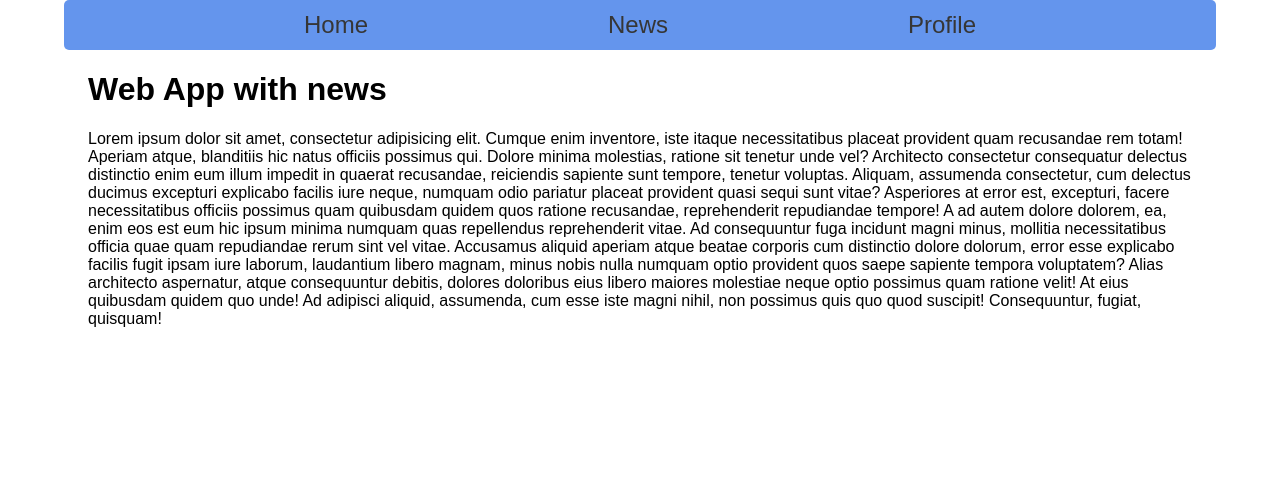
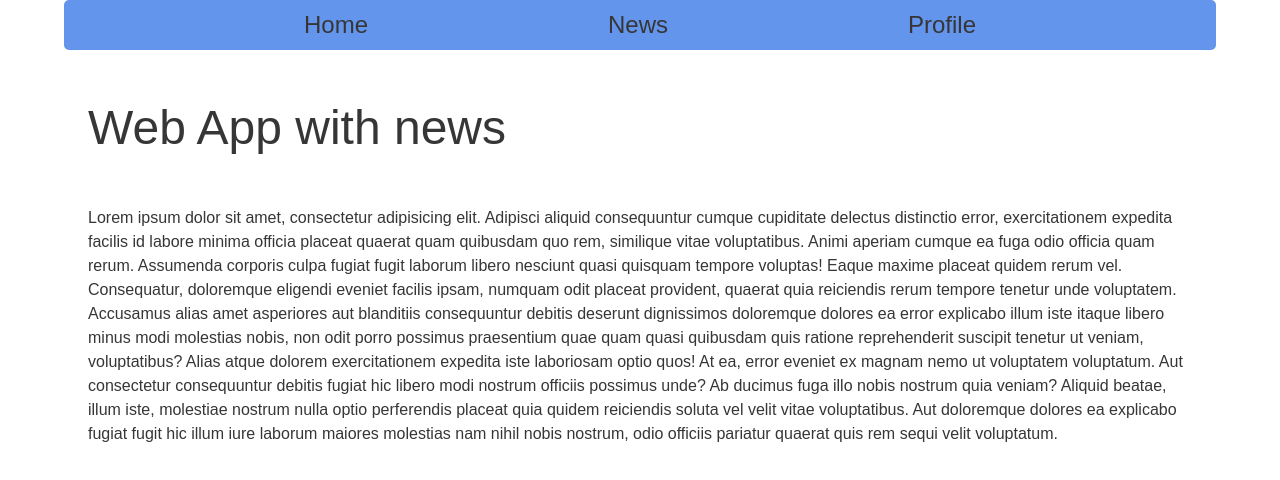
Before and after one commit to AlinaSyniavska/alterego-news, a React (Create React App) app: page /home in a window 1280 px wide. Shown: the top 480 px of the page. Built offline with nearby package versions, Linux system fonts and the light colour scheme; no server answers.

Commit message:
fixing AboutUs

```diff
--- a/src/components/AboutUs/AboutUs.tsx
+++ b/src/components/AboutUs/AboutUs.tsx
@@ -1,27 +1,39 @@
 import React, {FC} from "react";
-import {Container} from "@mui/material";
+import {Container, ThemeProvider} from "@mui/material";
+import Typography from "@mui/material/Typography";
+import {muiServices} from "../../services";
 
 const AboutUs: FC = () => {
     return (
         <React.Fragment>
             <Container maxWidth="lg">
-                <h1>Web App with news</h1>
-                <p>Lorem ipsum dolor sit amet, consectetur adipisicing elit. Cumque enim inventore, iste itaque
-                    necessitatibus placeat provident quam recusandae rem totam! Aperiam atque, blanditiis hic natus
-                    officiis possimus qui. Dolore minima molestias, ratione sit tenetur unde vel? Architecto consectetur
-                    consequatur delectus distinctio enim eum illum impedit in quaerat recusandae, reiciendis sapiente
-                    sunt tempore, tenetur voluptas. Aliquam, assumenda consectetur, cum delectus ducimus excepturi
-                    explicabo facilis iure neque, numquam odio pariatur placeat provident quasi sequi sunt vitae?
-                    Asperiores at error est, excepturi, facere necessitatibus officiis possimus quam quibusdam quidem
-                    quos ratione recusandae, reprehenderit repudiandae tempore! A ad autem dolore dolorem, ea, enim eos
-                    est eum hic ipsum minima numquam quas repellendus reprehenderit vitae. Ad consequuntur fuga incidunt
-                    magni minus, mollitia necessitatibus officia quae quam repudiandae rerum sint vel vitae. Accusamus
-                    aliquid aperiam atque beatae corporis cum distinctio dolore dolorum, error esse explicabo facilis
-                    fugit ipsam iure laborum, laudantium libero magnam, minus nobis nulla numquam optio provident quos
-                    saepe sapiente tempora voluptatem? Alias architecto aspernatur, atque consequuntur debitis, dolores
-                    doloribus eius libero maiores molestiae neque optio possimus quam ratione velit! At eius quibusdam
-                    quidem quo unde! Ad adipisci aliquid, assumenda, cum esse iste magni nihil, non possimus quis quo
-                    quod suscipit! Consequuntur, fugiat, quisquam!</p>
+                <ThemeProvider theme={muiServices.createCustomTheme()}>
+                    <Typography component={'div'} variant="h3" color={'primary'} sx={{margin: '50px 0'}}>
+                        Web App with news
+                    </Typography>
+                    <Typography component={'div'} variant="body1" color={'primary'}>
+                        Lorem ipsum dolor sit amet, consectetur adipisicing elit. Adipisci aliquid consequuntur cumque
+                        cupiditate delectus distinctio error, exercitationem expedita facilis id labore minima officia
+                        placeat quaerat quam quibusdam quo rem, similique vitae voluptatibus. Animi aperiam cumque ea
+                        fuga
+                        odio officia quam rerum. Assumenda corporis culpa fugiat fugit laborum libero nesciunt quasi
+                        quisquam tempore voluptas! Eaque maxime placeat quidem rerum vel. Consequatur, doloremque
+                        eligendi
+                        eveniet facilis ipsam, numquam odit placeat provident, quaerat quia reiciendis rerum tempore
+                        tenetur
+                        unde voluptatem. Accusamus alias amet asperiores aut blanditiis consequuntur debitis deserunt
+                        dignissimos doloremque dolores ea error explicabo illum iste itaque libero minus modi molestias
+                        nobis, non odit porro possimus praesentium quae quam quasi quibusdam quis ratione reprehenderit
+                        suscipit tenetur ut veniam, voluptatibus? Alias atque dolorem exercitationem expedita iste
+                        laboriosam optio quos! At ea, error eveniet ex magnam nemo ut voluptatem voluptatum. Aut
+                        consectetur
+                        consequuntur debitis fugiat hic libero modi nostrum officiis possimus unde? Ab ducimus fuga illo
+                        nobis nostrum quia veniam? Aliquid beatae, illum iste, molestiae nostrum nulla optio perferendis
+                        placeat quia quidem reiciendis soluta vel velit vitae voluptatibus. Aut doloremque dolores ea
+                        explicabo fugiat fugit hic illum iure laborum maiores molestias nam nihil nobis nostrum, odio
+                        officiis pariatur quaerat quis rem sequi velit voluptatum.
+                    </Typography>
+                </ThemeProvider>
             </Container>
         </React.Fragment>
     );
```
